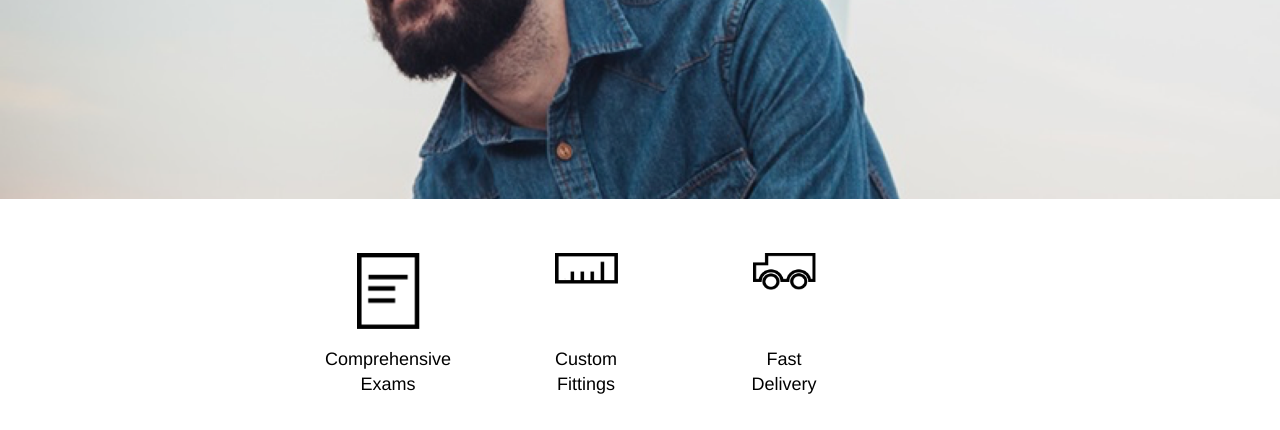
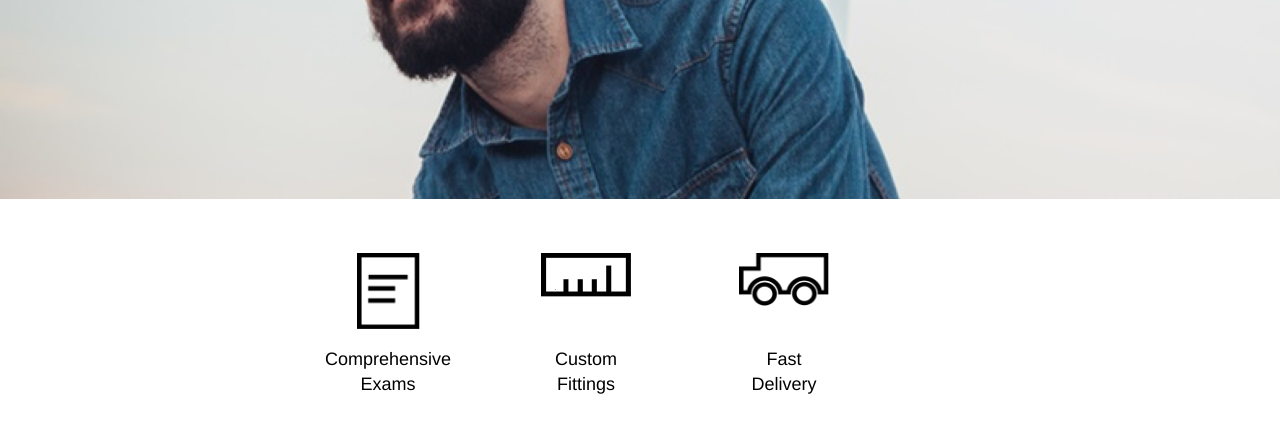
Before and after one commit to dtw/TortoiseshellOptics, a plain HTML site: page index.html in a window 1280 px wide. Shown: the part 359-789 px from the top of the page. Drawn offline with Linux system fonts and the light colour scheme.

Commit message:
Fix icon sizes.

```diff
--- a/index.html
+++ b/index.html
@@ -31,7 +31,7 @@
       <div class="container">
         <div class="flex-container services">
           <div class="service">
-            <div class="img">
+            <div class="paper">
               <img src="resources/images/paper-icon.png" alt="Paper Icon">
             </div>
             <div class="name">
@@ -39,7 +39,7 @@
             </div>
           </div>
           <div class="service">
-            <div class="img">
+            <div class="ruler">
               <img src="resources/images/ruler-icon.png" alt="Ruler Icon">
             </div>
             <div class="name">
@@ -47,7 +47,7 @@
             </div>
           </div>
           <div class="service">
-            <div class="img">
+            <div class="truck">
               <img src="resources/images/truck-icon.png" alt="Truck Icon">
             </div>
             <div class="name">
--- a/resources/css/style.css
+++ b/resources/css/style.css
@@ -94,8 +94,12 @@ body {
 
 .service img {
   height: auto;
+  width: 5rem;
+  display: block;
+}
+
+.paper img {
   width: 3.5rem;
-  display: block;
 }
 
 .name {
```
